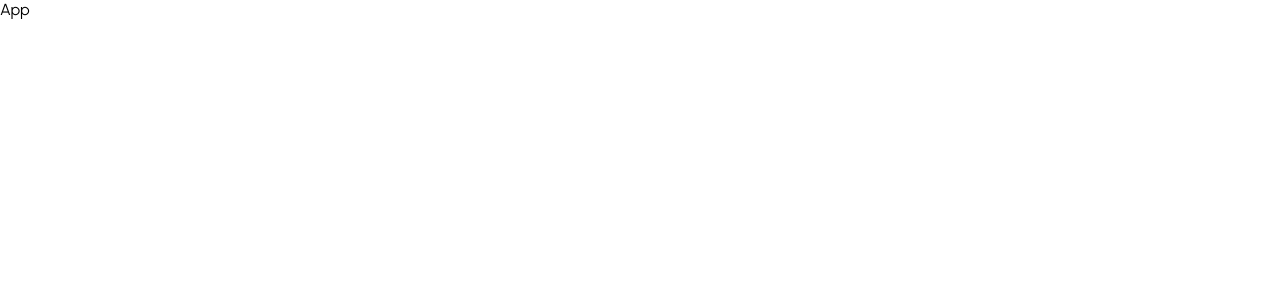
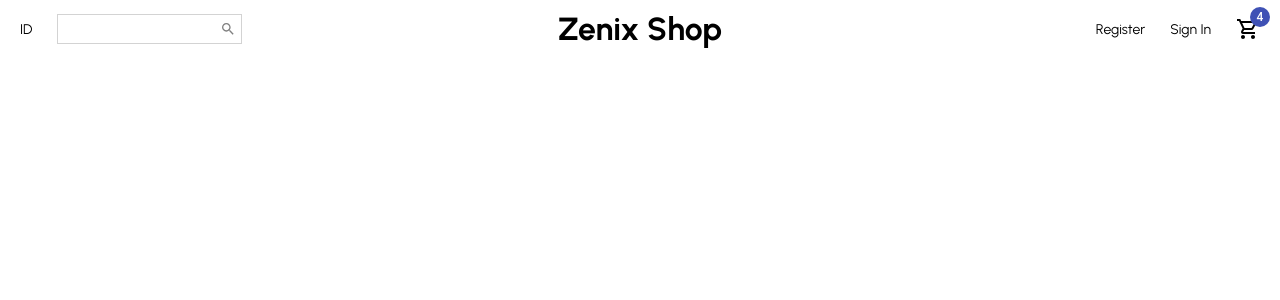
Before and after one commit to indra120/zenix-shop, a React (Create React App) app in the folder client/: page / in a window 1280 px wide. Shown: the top 300 px of the page. Built offline with nearby package versions, Linux system fonts and the light colour scheme.

Commit message:
Create basic navbar

```diff
--- a/client/src/App.jsx
+++ b/client/src/App.jsx
@@ -1,7 +1,5 @@
-import React from 'react'
+import Home from './pages/Home'
 
 export default function App() {
-  return (
-    <div>App</div>
-  )
+  return <Home />
 }
--- /dev/null
+++ b/client/src/components/Navbar.jsx
@@ -0,0 +1,88 @@
+import styled from 'styled-components'
+import Badge from '@material-ui/core/Badge'
+import SearchIcon from '@material-ui/icons/Search'
+import ShoppingCartIcon from '@material-ui/icons/ShoppingCartOutlined'
+
+const Container = styled.div`
+  height: 60px;
+`
+
+const Wrapper = styled.div`
+  padding: 10px 20px;
+  display: flex;
+  align-items: center;
+  justify-content: space-between;
+`
+
+const Left = styled.div`
+  flex: 1;
+  display: flex;
+  align-items: center;
+`
+
+const Language = styled.span`
+  font-size: 14px;
+  cursor: pointer;
+`
+
+const SearchContainer = styled.div`
+  border: 0.5px solid lightgray;
+  display: flex;
+  align-items: center;
+  margin-left: 25px;
+  padding: 5px;
+`
+
+const Input = styled.input`
+  border: none;
+`
+
+const Center = styled.div`
+  flex: 1;
+  text-align: center;
+`
+
+const Logo = styled.h1`
+  font-weight: bold;
+`
+
+const Right = styled.div`
+  flex: 1;
+  display: flex;
+  align-items: center;
+  justify-content: flex-end;
+`
+
+const MenuItem = styled.div`
+  font-size: 14px;
+  cursor: pointer;
+  margin-left: 25px;
+`
+
+export default function Navbar() {
+  return (
+    <Container>
+      <Wrapper>
+        <Left>
+          <Language>ID</Language>
+          <SearchContainer>
+            <Input />
+            <SearchIcon style={{ color: 'gray', fontSize: 16 }} />
+          </SearchContainer>
+        </Left>
+        <Center>
+          <Logo>Zenix Shop</Logo>
+        </Center>
+        <Right>
+          <MenuItem>Register</MenuItem>
+          <MenuItem>Sign In</MenuItem>
+          <MenuItem>
+            <Badge badgeContent={4} color='primary'>
+              <ShoppingCartIcon />
+            </Badge>
+          </MenuItem>
+        </Right>
+      </Wrapper>
+    </Container>
+  )
+}
--- /dev/null
+++ b/client/src/pages/Home.jsx
@@ -0,0 +1,9 @@
+import Navbar from '../components/Navbar'
+
+export default function Home() {
+  return (
+    <>
+      <Navbar />
+    </>
+  )
+}
```
